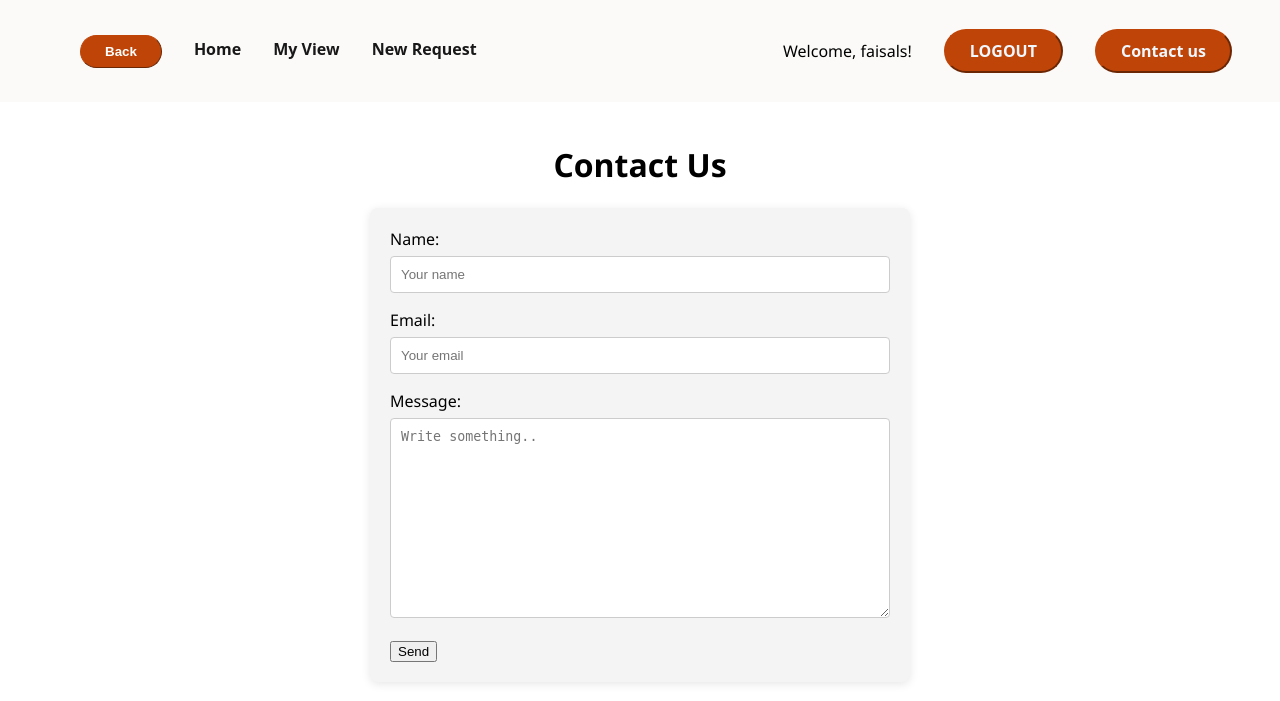
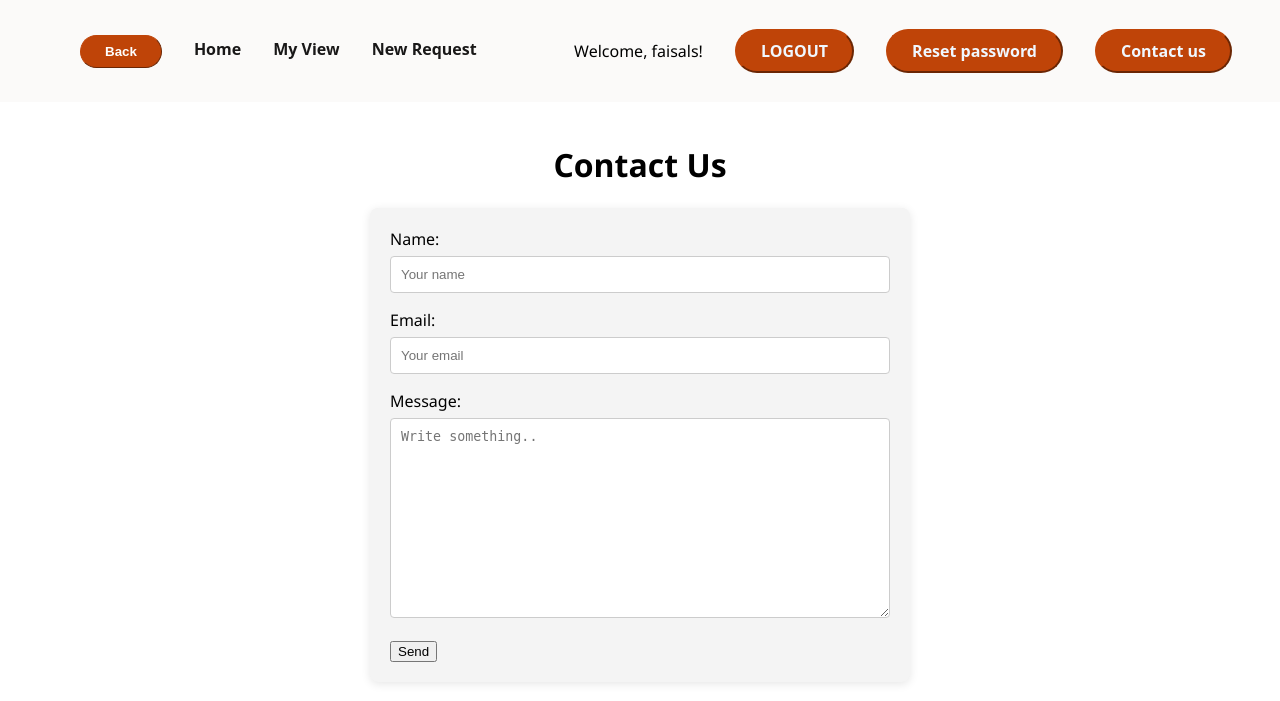
Before and after one commit to KBiR200/LabUI, a Django app: page /contact/ in a window 1280 px wide. Shown: the top 701 px of the page. Run offline with Django 5.2, Linux system fonts and the light colour scheme; a user stored in the database is signed in.

Commit message:
added the password reset

```diff
--- a/templates/components/navbar8.html
+++ b/templates/components/navbar8.html
@@ -50,6 +50,22 @@
                   </fragment>
                 </span>
               </button>
+
+              <button
+                class="navbar8-action1 thq-button-filled thq-button-animated"
+              >
+                <span class="thq-body-small">
+                  <fragment class="navbar8-fragment1">
+                    {% if user.is_authenticated %}
+                      <a href="{% url 'password_reset' %}">
+                        <span class="navbar8-text5">Reset password</span>
+                      </a>
+                    {% else %}
+
+                    {% endif %}
+                  </fragment>
+                </span>
+              </button>
               <button
                 class="navbar8-action1 thq-button-filled thq-button-animated"
               >
```
